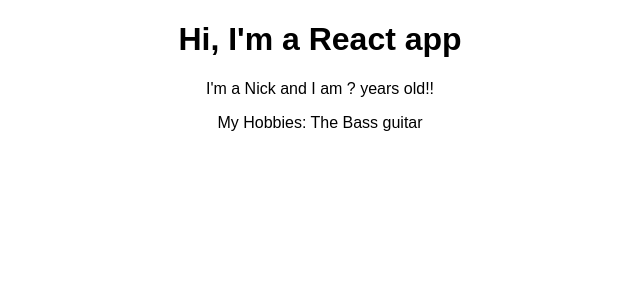
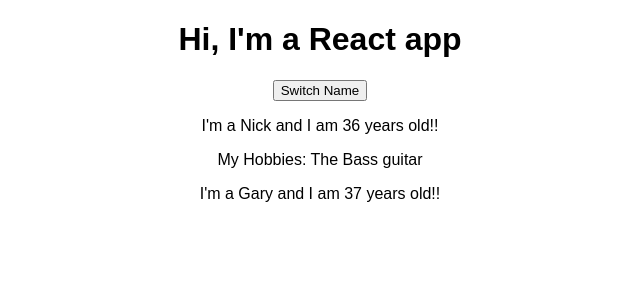
Before and after one commit to nwmbutler/udemy-react, a React (Create React App) app: page / in a window 1280 px wide. Shown: the top 300 px of the page, without its empty margins (320-960 px from the left). Built offline with nearby package versions, Linux system fonts and the light colour scheme.

Commit message:
introducing state

```diff
--- a/src/App.js
+++ b/src/App.js
@@ -3,11 +3,20 @@
 import Person from './Person/Person'
 
 class App extends Component {
+  state = {
+    persons: [
+      { name: 'Nick', age: 36 },
+      { name: 'Gary', age: 37 }
+    ]
+  }
+
   render() {
     return (
       <div className="App">
         <h1>Hi, I'm a React app</h1>
-        <Person name="Nick" age="?">My Hobbies: The Bass guitar</Person>
+        <button>Switch Name</button>
+        <Person name={this.state.persons[0].name} age={this.state.persons[0].age}>My Hobbies: The Bass guitar</Person>
+        <Person name={this.state.persons[1].name} age={this.state.persons[1].age}></Person>
       </div>
     );
   }
```
